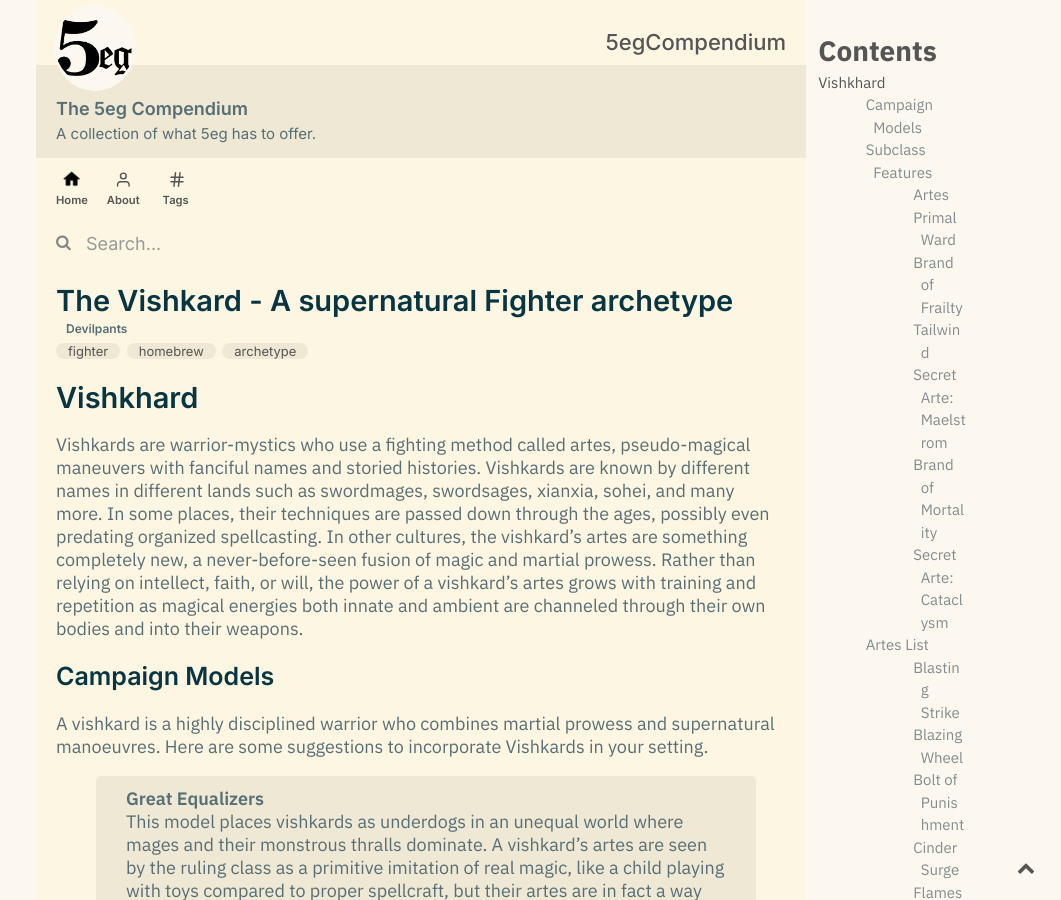
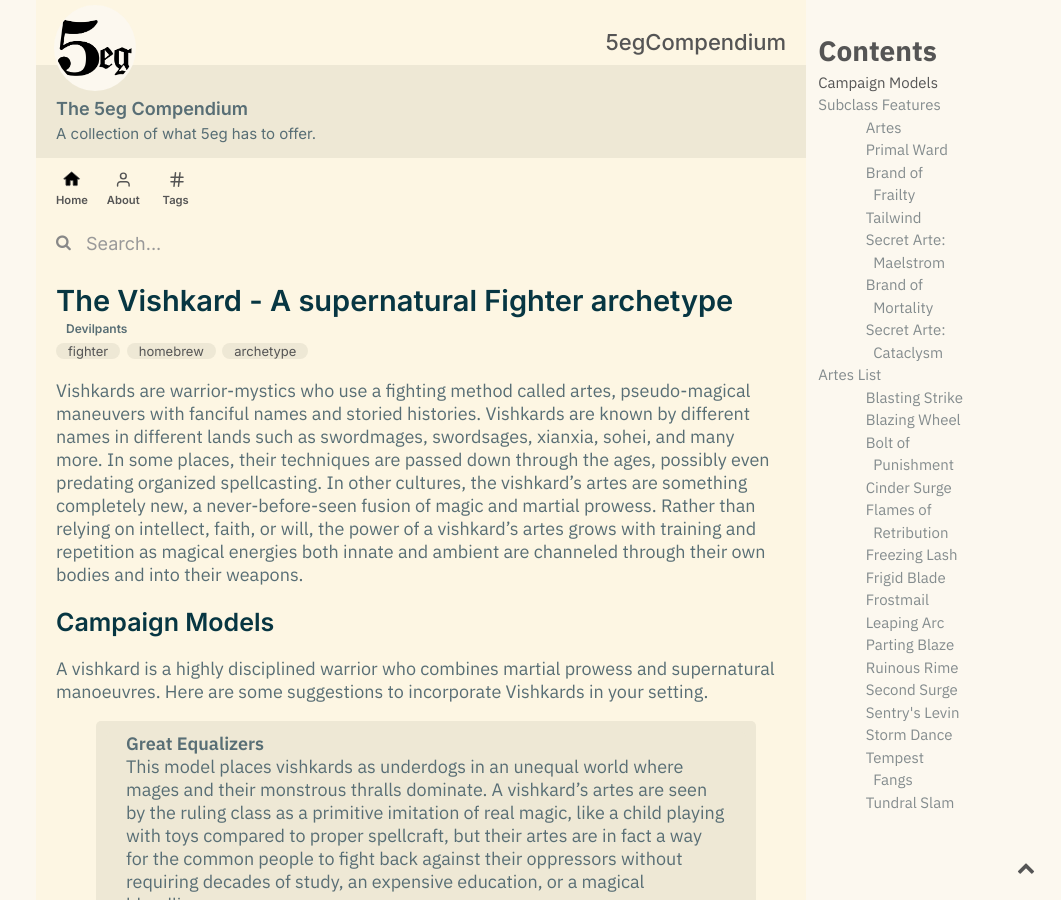
Before and after one commit to 5egeneral/compendium, a Jekyll site: the page built from _notes/20220904-Vishkard.md, in a window 1280 px wide and 900 px high. Shown: the whole window, without its empty margins (219-1280 px from the left). Built offline with Jekyll 4.4.1, drawn with Linux system fonts in a browser that asks for light colours; the table of contents is made by our own code.

Commit message:
Update 20220904-Vishkard.md

```diff
--- a/_notes/20220904-Vishkard.md
+++ b/_notes/20220904-Vishkard.md
@@ -5,8 +5,6 @@ tags: [fighter, homebrew, archetype]
 author: Devilpants
 toc: yes
 ---
-
-# Vishkhard
 
 Vishkards are warrior-mystics who use a fighting method called artes, pseudo-magical maneuvers with fanciful names and storied histories. Vishkards are known by different names in different lands such as swordmages, swordsages, xianxia, sohei, and many more. In some places, their techniques are passed down through the ages, possibly even predating organized spellcasting. In other cultures, the vishkard’s artes are something completely new, a never-before-seen fusion of magic and martial prowess. Rather than relying on intellect, faith, or will, the power of a vishkard’s artes grows with training and repetition as magical energies both innate and ambient are channeled through their own bodies and into their weapons.
 
```
